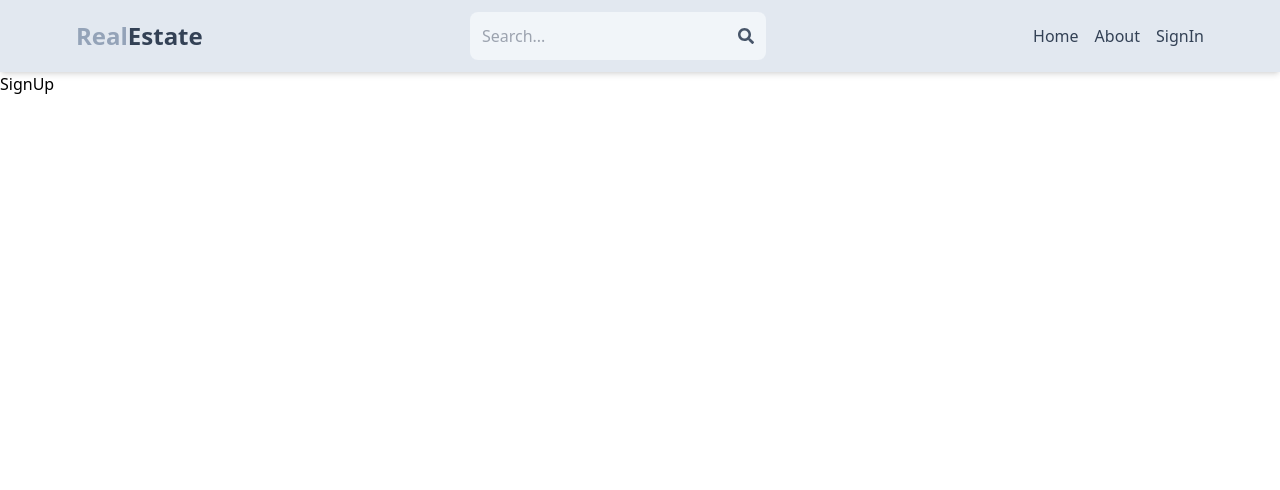
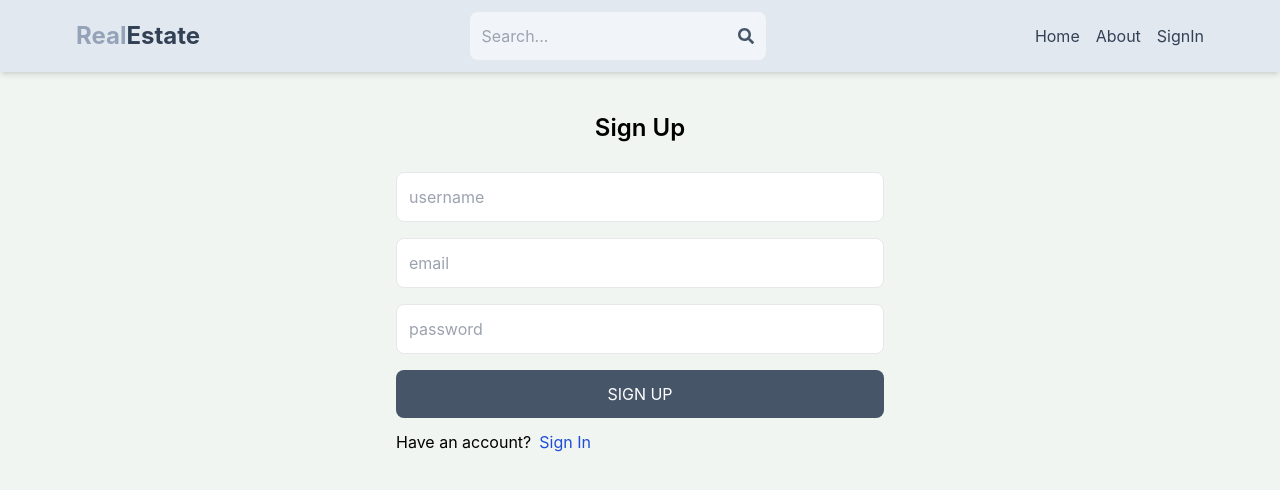
Before and after one commit to Anuj1699/RealEstate-Web, a React (Vite) app in the folder client/: page /sign-up in a window 1280 px wide. Shown: the top 490 px of the page. Built offline with nearby package versions, Linux system fonts and the light colour scheme.

Commit message:
signup UI

```diff
--- a/client/src/components/Header.jsx
+++ b/client/src/components/Header.jsx
@@ -31,7 +31,7 @@
                 About
               </li>
             </Link>
-            <Link to={"/sign-in"}>
+            <Link to={"/sign-up"}>
               <li className="text-slate-700 hover:underline cursor-pointer">
                 SignIn
               </li>
--- a/client/src/index.css
+++ b/client/src/index.css
@@ -1,3 +1,8 @@
 @tailwind base;
 @tailwind components;
 @tailwind utilities;
+
+body{
+    background-color: rgb(241, 245, 241);
+    font-family: -apple-system, BlinkMacSystemFont, sans-serif;
+}
--- a/client/src/pages/SignUp.jsx
+++ b/client/src/pages/SignUp.jsx
@@ -1,7 +1,21 @@
-import React from 'react'
+import { Link } from "react-router-dom"
 
 export default function SignUp() {
   return (
-    <div>SignUp</div>
+    <div className='max-w-lg p-3 mx-auto'>
+      <h1 className='text-2xl font-semibold text-center my-7'>Sign Up</h1>
+      <form className='flex flex-col gap-4'>
+        <input type="text" placeholder='username' className='border p-3 rounded-lg' id="username"/>
+        <input type="text" placeholder='email' className='border p-3 rounded-lg' id="email"/>
+        <input type="text" placeholder='password' className='border p-3 rounded-lg' id="password"/>
+        <button className=' bg-slate-600 rounded-lg p-3 uppercase text-white hover:opacity-95 disabled:opacity-80'>Sign Up</button>
+      </form>
+      <div className="flex gap-2 mt-3">
+        <p>Have an account?</p>
+        <Link to={"/sign-in"}>
+           <span className=" text-blue-700">Sign In</span>
+        </Link>
+      </div>
+    </div>
   )
 }
```
